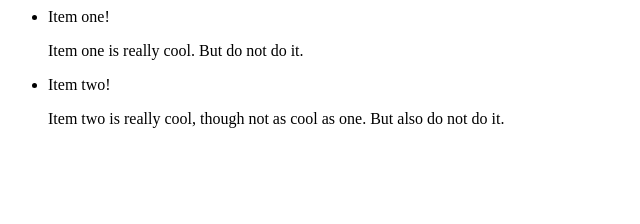
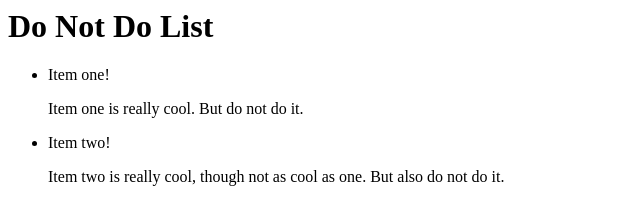
Before and after one commit to kylehodgson/angular-toy, a plain HTML site: page src/index.html in a window 1280 px wide. Shown: the whole page, without its empty margins (0-640 px from the left). Drawn offline with nearby package versions, Linux system fonts and the light colour scheme; some packages are replaced by stand-ins of ours.

Commit message:
changes to page for test suite

```diff
--- a/src/index.html
+++ b/src/index.html
@@ -3,6 +3,8 @@
     <title>To Don't List</title>
   </head>
   <body>
+
+    <h1 id='greeting'>Do Not Do List</h1>
 
     <script src='https://ajax.googleapis.com/ajax/libs/angularjs/1.2.15/angular.js' type='application/javascript'></script>
     <script src='https://ajax.googleapis.com/ajax/libs/angularjs/1.2.15/angular-resource.js' type='application/javascript'></script>
```
